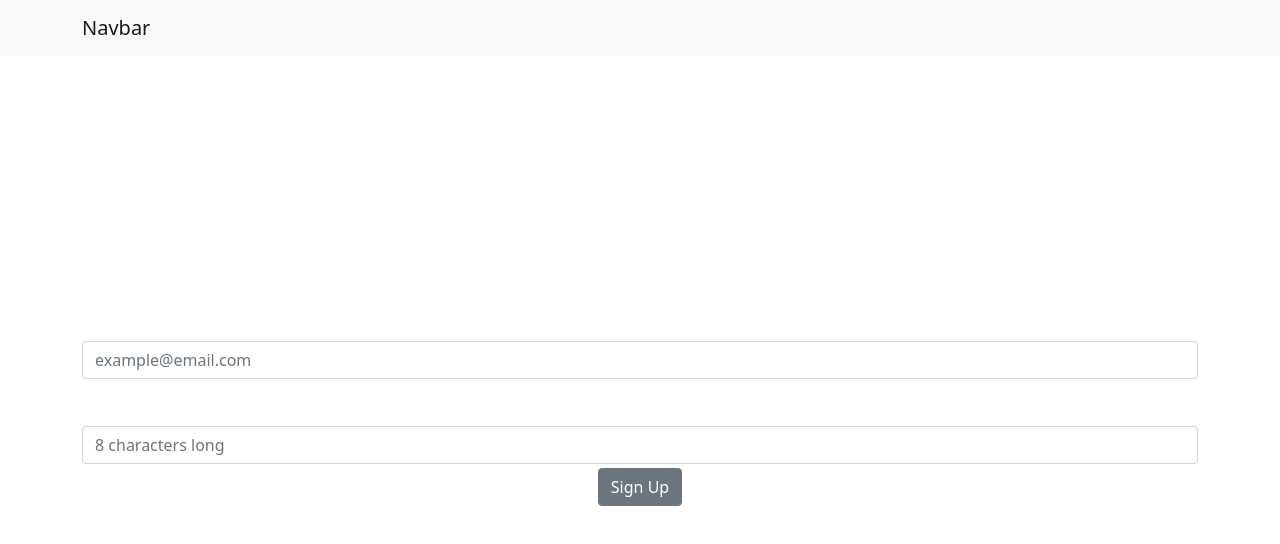
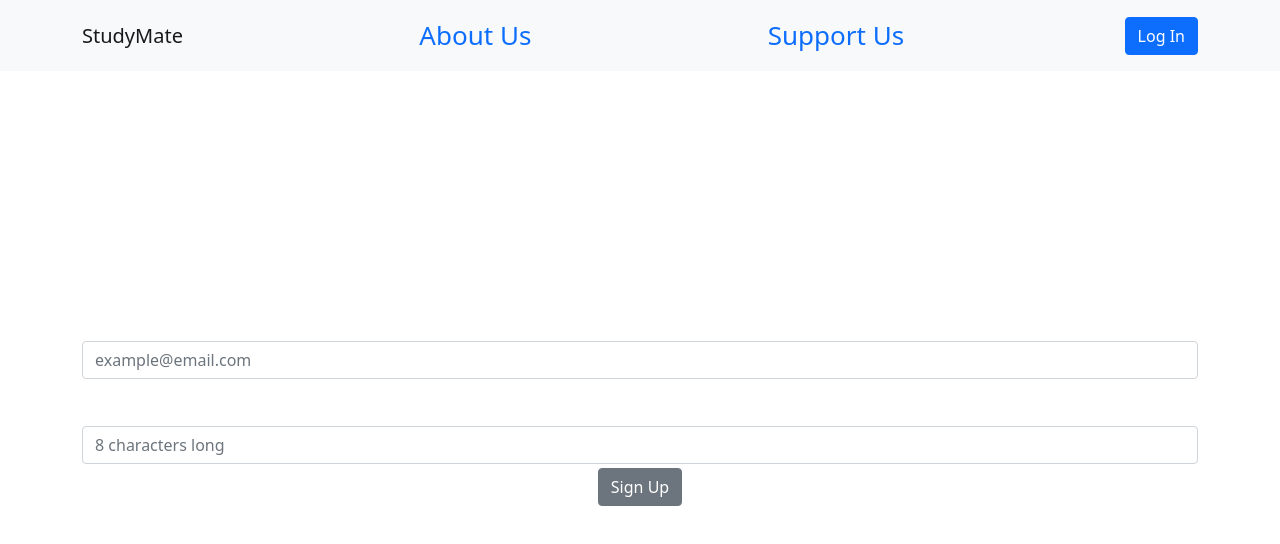
Before and after one commit to bleuLenny/StudyMates, a React (Create React App) app in the folder frontend/: page / in a window 1280 px wide. Shown: the top 544 px of the page. Built offline with nearby package versions, Linux system fonts and the light colour scheme.

Commit message:
set up basic welcome page nav bar

```diff
--- a/frontend/src/App.js
+++ b/frontend/src/App.js
@@ -7,10 +7,14 @@ function App() {
   return (
     <div className="App">
       <header className="App-header">
-      <Container>
+
+        <Container class="justify-content-around">
           <Navbar expand="lg" variant="light" bg="light" fixed="top">
             <Container>
-            <Navbar.Brand href="#">Navbar</Navbar.Brand>
+              <Navbar.Brand href="#">StudyMate</Navbar.Brand>
+              <Nav.Link href="#about">About Us</Nav.Link>
+              <Nav.Link href="#support">Support Us</Nav.Link>
+              <Button>Log In</Button>
             </Container>
           </Navbar>
         </Container>
```
Lines whose indentation alone changed are shown as unchanged.
